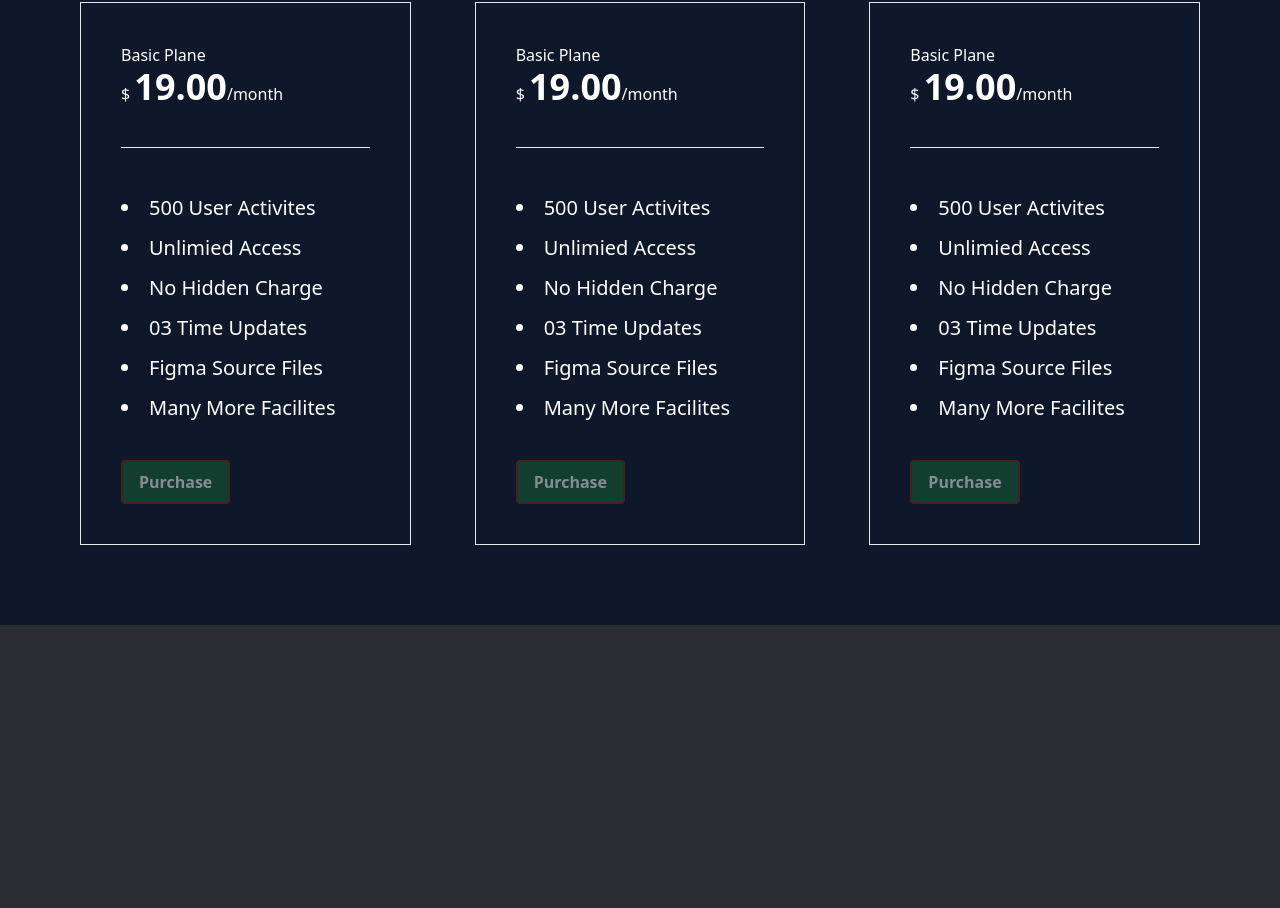
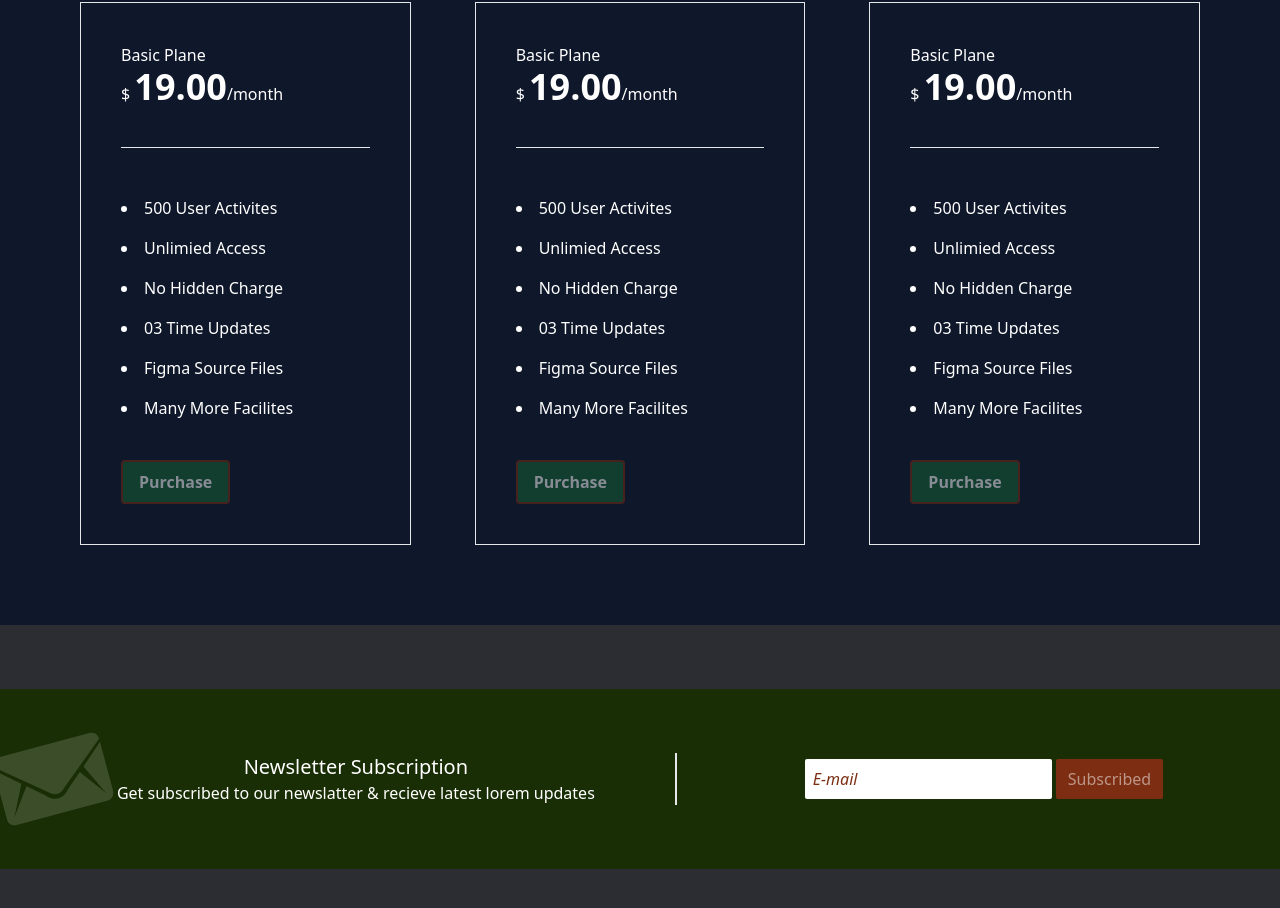
Before and after one commit to Habiba-007/tailwind-project, a website built with Vite: page index.html in a window 1280 px wide. Shown: the part 2840-3748 px from the top of the page. Before the commit the page ends 3529 px from the top, so only its background shows below. Built offline with nearby package versions, Linux system fonts and the light colour scheme.

Commit message:
subscribed section create

```diff
--- a/index.html
+++ b/index.html
@@ -191,7 +191,7 @@
           <h2>$ <span class="text-xl sm:text-2xl md:text-4xl font-bold">19.00</span>/month</h2>
           <hr class="my-10">
 
-          <ul class="list-disc list-inside leading-10 text-xl">
+          <ul class="list-disc list-inside leading-10  ">
             <li>500 User Activites</li>
             <li>Unlimied Access</li>
             <li>No Hidden Charge</li>
@@ -208,7 +208,7 @@
           <h2>$ <span class="text-xl sm:text-2xl md:text-4xl font-bold">19.00</span>/month</h2>
           <hr class="my-10">
 
-          <ul class="list-disc list-inside leading-10 text-xl">
+          <ul class="list-disc list-inside leading-10 ">
             <li>500 User Activites</li>
             <li>Unlimied Access</li>
             <li>No Hidden Charge</li>
@@ -225,7 +225,7 @@
           <h2>$ <span class="text-xl sm:text-2xl md:text-4xl font-bold">19.00</span>/month</h2>
           <hr class="my-10">
 
-          <ul class="list-disc list-inside leading-10 text-xl">
+          <ul class="list-disc list-inside leading-10 ">
             <li>500 User Activites</li>
             <li>Unlimied Access</li>
             <li>No Hidden Charge</li>
@@ -239,6 +239,23 @@
       </div>
     </section>
 
+    <!-- section-five(5) -->
+     <section style="background-image: url('iamge/subscribe-bg\ \(1\).png');" class="bg-lime-950 my-5 sm:my-10 md:my-16 py-10 sm:py-12 md:py-16 bg-no-repeat bg-left">
+      <!-- parent-div  -->
+       <div class="text-white sm:flex justify-center items-center gap-8 sm:gap-12 md:gap-16 lg:gap-32">
+        <!-- child-div1  -->
+         <div class="text-center mb-3 sm:mb-0 sm:border-r-2 sm:pr-10 md:pr-20  ">
+            <h2 class="text-xl">Newsletter Subscription</h2>
+            <p class="">Get subscribed to our newslatter & recieve latest lorem updates</p>
+         </div>
+         <!-- child-div-2  -->
+          <div class="flex gap-1 justify-center items-center">
+            <input class="border-none px-2 placeholder:text-orange-900 placeholder:italic h-10 rounded-sm" type="E-mail" placeholder="E-mail">
+            <button class="bg-orange-900 px-3 rounded-sm py-2 hover:bg-orange-600 transition hover:translate-x-1"><span class="block animate-pulse">Subscribed</span></button>
+          </div>
+       </div>
+     </section>
+
   </main>
 
 
```
Also changed, not shown: iamge/subscribe-bg (1).png (added).
